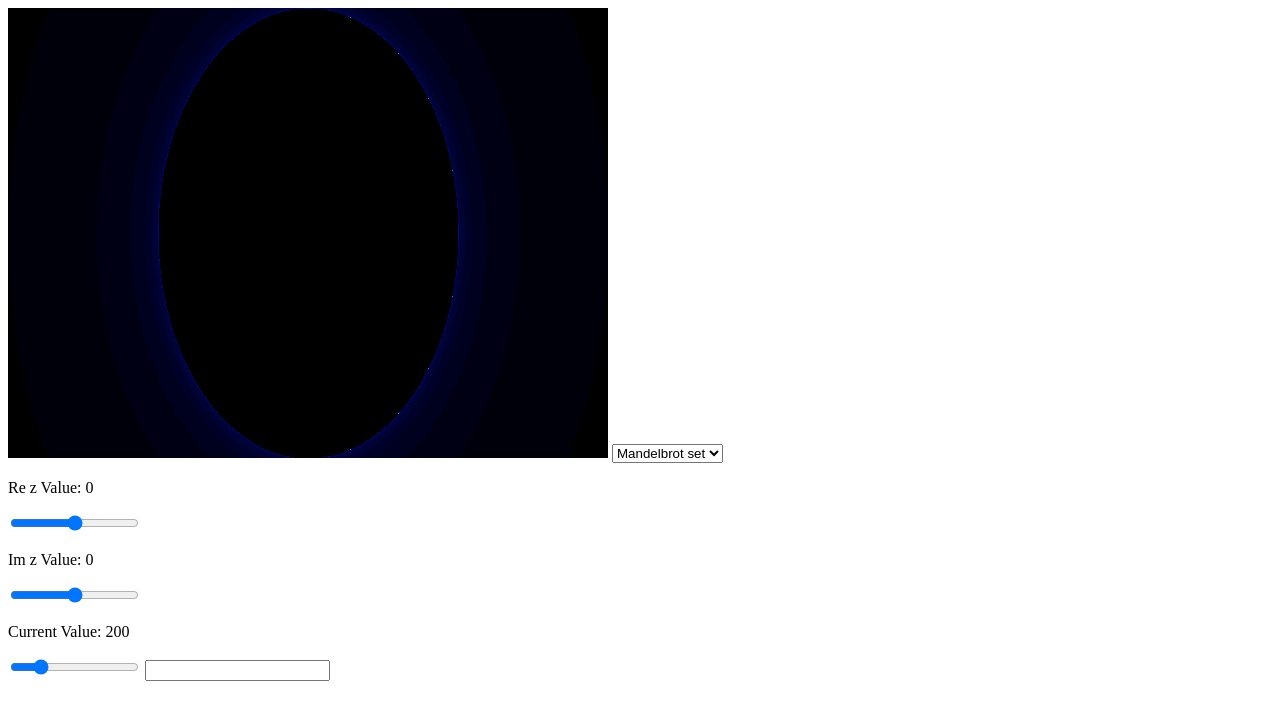
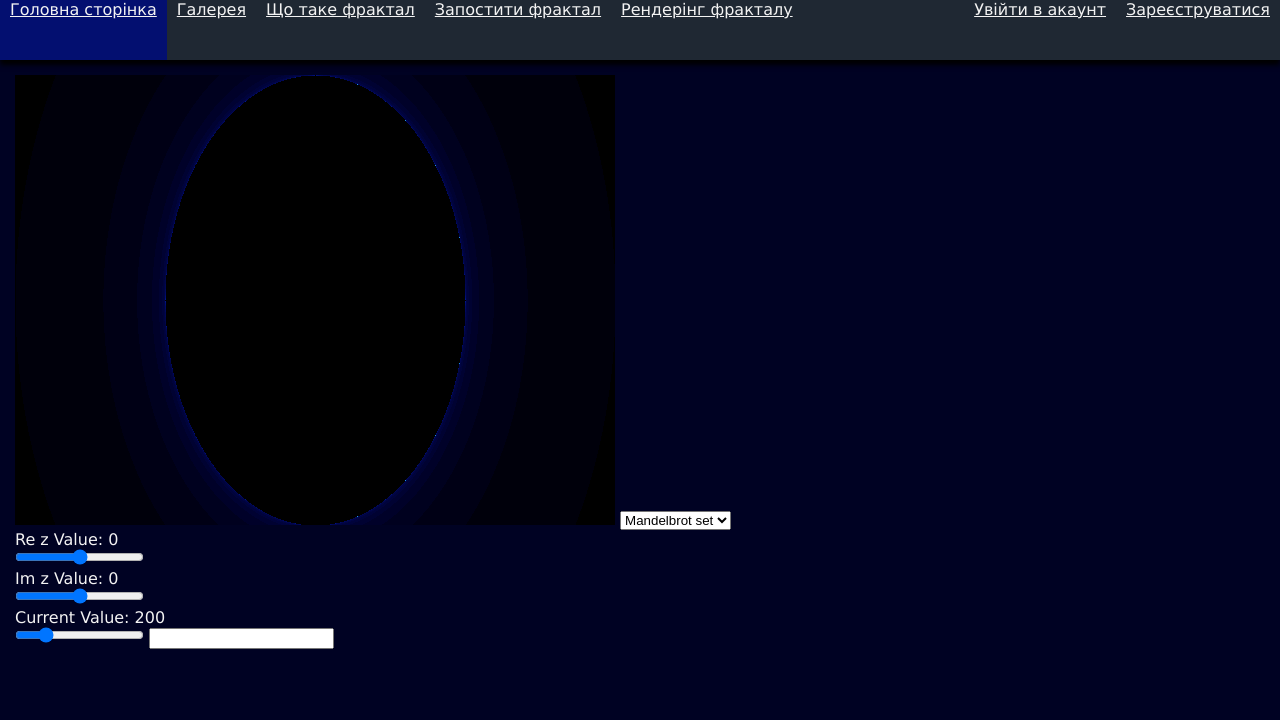
Before and after one commit to Andriy-Semko/fractal_app, a plain HTML site: page fractal_render.html in a window 1280 px wide. Drawn offline with Linux system fonts and the light colour scheme.

Commit message:
added fractal render page

```diff
--- a/fractal_render.html
+++ b/fractal_render.html
@@ -2,14 +2,30 @@
 <html>
     <head>
         <title>Fractal Genrator</title>
+        <link rel="stylesheet" href="styles/style.css">
     </head>
     <body>
-        <canvas id="canvas" width="600" height="450"></canvas>
+        <div class="header">
+            <div>
+                <a href="index.html">Головна сторінка</a>
+                <a href="gallery.html">Галерея</a>
+                <a href="what_is_fractal.html">Що таке фрактал</a>
+                <a href="submit_img.html">Запостити фрактал</a>
+                <a href="fractal_render.html">Рендерінг фракталу</a>
+            </div>
+            <div>
+                <a href="login.html">Увійти в акаунт</a>
+                <a href="register.html">Зареєструватися</a>
+            </div>
+        </div>
+        <div class="main">
 
-        <select>
-            <option value="Mandelbrot set">Mandelbrot set</option>
-            <option value="Julia set">Julia set</option>
-        </select>
+            <canvas id="canvas" width="600" height="450"></canvas>
+
+            <select>
+                <option value="Mandelbrot set">Mandelbrot set</option>
+                <option value="Julia set">Julia set</option>
+            </select>
 
         <p>Re z Value: <span id="re_z_output">0</span></p>
         <input type="range" min="-1" max="1" id="re_z_value" step="0.00001" value="0">
@@ -25,5 +41,6 @@
 
 
         <script src="js/render-BSet.js"></script>
+    </div>
     </body>
 </html>
--- /dev/null
+++ b/styles/auth.css
@@ -0,0 +1,20 @@
+form {
+    display: flex;
+    flex-direction: column;
+    align-items: flex-start;
+    gap: 8px;
+    padding: 20px;
+    background-color: white;
+    width: 350px;
+    height: fit-content;
+    margin-top: 80px;
+}
+.main{
+    display: flex;
+    justify-content: center;
+}
+body{
+    color: black;
+    background-color: #000223;
+    font-family:Verdana, Geneva, Tahoma, sans-serif;
+}
--- a/styles/style.css
+++ b/styles/style.css
@@ -7,9 +7,9 @@
 .header{
     height: 60px;
     background-color: #010b56;
-
+    box-shadow: 0px 5px 5px black;
     background-color: #f3f3f3;
-    background-color: black;
+    background-color: #1f2833;
     display: flex;
     justify-content: space-between;
 }
@@ -28,7 +28,12 @@
     background-color: #030f70;
 
 }
+.header > div > a:active {
+    background-color: #020a44;
+
+}
 body{
     color: #f3f3f3;
     background-color: #000223;
+    font-family:Verdana, Geneva, Tahoma, sans-serif;
 }
```
Also changed, not shown: gallery.html (+1 -0 lines), index.html (+1 -0 lines), login.html (+6 -4 lines), register.html (+6 -2 lines), submit_img.html (+1 -0 lines), what_is_fractal.html (+1 -0 lines).
